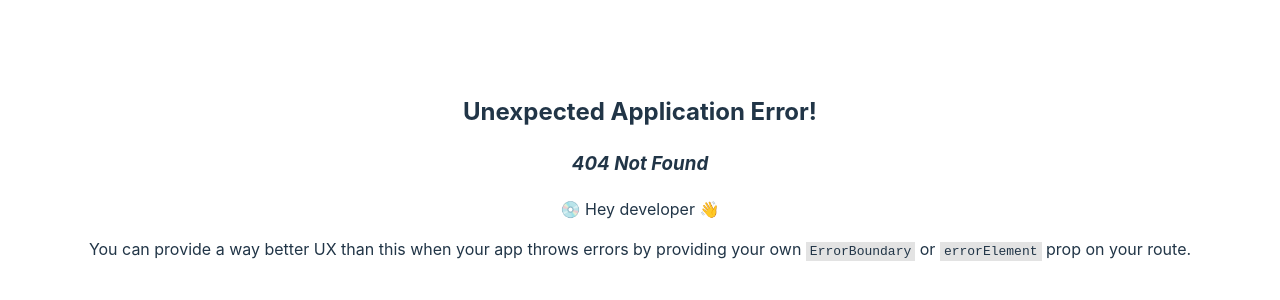
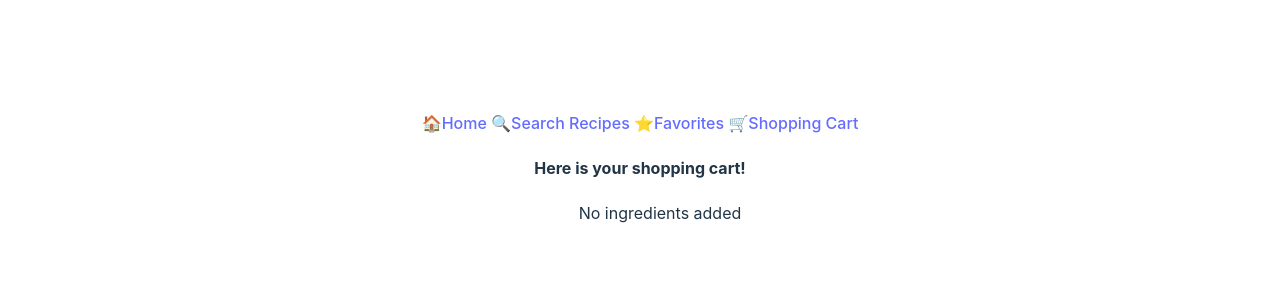
Before and after one commit to lokebahr/receptprojekt, a React (Vite) app: page /shopping-cart in a window 1280 px wide. Before the commit this address had no page. Shown: the part 224-524 px from the top of the page. Built offline with nearby package versions, Linux system fonts and the light colour scheme.

Commit message:
Added cart function and other small fixes

```diff
--- a/src/App.jsx
+++ b/src/App.jsx
@@ -16,7 +16,7 @@ function App() {
   const [recipes, setRecipes] = useState([]);
   const [favorites, setFavorites] = useState([]);
   const [information, setInformation] = useState([]);
-  const [found, setFound] = useState([]);
+  const [cart, setCart] = useState([]);
 
   const navigate = useNavigate();
 
@@ -38,6 +38,39 @@ function App() {
       console.error("Failed to fetch recipes:", error);
     }
   };
+
+
+  const addToCart = (info) => {
+    const newCartItems = info.extendedIngredients.map(ingredient => ({
+      name: ingredient.name,
+      amount: ingredient.measures.metric.amount,
+      unit: ingredient.measures.metric.unitShort,
+      id: ingredient.id
+    }));
+
+    setCart((prevCart) => {
+
+      const updatedCart = prevCart.map(cartItem => {
+        const existingItem = newCartItems.find(newItem => newItem.id === cartItem.id);
+        if (existingItem) {
+
+
+          return {
+            ...cartItem,
+            amount: cartItem.amount + existingItem.amount
+          };
+        }
+        return cartItem;
+      });
+
+      notify(info, "was added to cart")
+      const newItems = newCartItems.filter(newItem => !prevCart.some(cartItem => cartItem.id === newItem.id));
+
+
+      return [...updatedCart, ...newItems];
+    });
+  };
+
 
 
 
@@ -71,7 +104,9 @@ function App() {
         viewMore,
         information,
         setInformation,
-        found}} />
+        setCart,
+        cart,
+        addToCart}} />
 
 
 
--- a/src/Home.jsx
+++ b/src/Home.jsx
@@ -7,9 +7,9 @@ function Home() {
 
     return (
         <div>
-            <h1>Välkommen till recpet AB</h1>
-            <p>På denna sidan kan du hitta recept till din nästa matlagning!</p>
-            <h4>Börja sök!!
+            <h1>Welcome to FlavorBox</h1>
+            <p>FlavorBox is a website for you to find and plan your next meal!</p>
+            <h4>Begin looking for recipes!!!
                 <button onClick = {() => {navigate(`/search-recipe`)}}>
                 🔍
                 </button>
--- a/src/HomePage.jsx
+++ b/src/HomePage.jsx
@@ -30,6 +30,7 @@ function HomePage() {
                 </div>
                 <ImageStyle url={recipe.image} />
               </div>
+
             </li>
           ))
         ) : (
--- a/src/Navbar.jsx
+++ b/src/Navbar.jsx
@@ -5,9 +5,10 @@ function NavBar() {
   return (
     <nav>
       {/* Star icon for navigating to Favorite Recipes */}
-      <NavLink to="/">🏠 Home</NavLink>
-      <NavLink to ="/search-recipe">🔍 Search Recipes</NavLink>
-      <NavLink to="/favorite-recipes">⭐ Favorites</NavLink>
+      <NavLink to="/"> 🏠Home</NavLink>
+      <NavLink to ="/search-recipe"> 🔍Search Recipes</NavLink>
+      <NavLink to="/favorite-recipes"> ⭐Favorites</NavLink>
+      <NavLink to ="/shopping-cart"> 🛒Shopping Cart</NavLink>
 
 
     </nav>
--- a/src/RecipeDetails.jsx
+++ b/src/RecipeDetails.jsx
@@ -1,10 +1,12 @@
 import { useParams } from 'react-router-dom';  // Import useParams
 import { useEffect, useState } from 'react';
 import ImageStyle from './ImageStyle';
+import { useOutletContext } from 'react-router-dom';
 
 function RecipeDetails() {
   const { id } = useParams();
   const [information, setInformation] = useState(null);
+  const {addToCart} = useOutletContext();
 
 
 
@@ -23,33 +25,32 @@ function RecipeDetails() {
           throw new Error(`Error: ${response.status}`);
         }
         const data = await response.json();
-        setInformation(data);  // Set the detailed recipe information
+        setInformation(data);
         console.log(information.winePairing);
       } catch (error) {
         console.error("Failed to fetch recipe information:", error);
       }
     };
 
-    getRecipeInstructions();  // Fetch the recipe instructions on component mount
+    getRecipeInstructions();
   }, [id]);
 
   if (!information) {
-    return <p>Loading recipe details...</p>;  // Loading state
+    return <p>Loading recipe details...</p>;
   }
 
   const cleanedString = information.instructions
-        .replace(/<\/?(ul|ol)>/g, '')    // Remove <ul> and <ol> tags
-        .replace(/<\/?li>/g, '\n');      // Replace <li> and </li> with newlines
+        .replace(/<\/?(ul|ol)>/g, '')
+        .replace(/<\/?li>/g, '\n');
 
-    // Split the string into an array of instructions based on newlines, removing empty items
+
     const instructionArray = cleanedString.split('\n').filter(item => item.trim() !== '');
 
     const removeLinksFromSummary = (summary) => {
-        // Option 1: Completely remove <a> tags and replace them with plain text
+
         return summary.replace(/<a[^>]*>([^<]+)<\/a>/g, '$1');
 
-        // Option 2: Alternatively, if you want to keep the text but disable the links,
-        // return summary.replace(/<a\b[^>]*>(.*?)<\/a>/g, '<span>$1</span>');
+
       };
 
 
@@ -71,6 +72,7 @@ function RecipeDetails() {
                 {ingredient.name}: {ingredient.measures.metric.amount} {ingredient.measures.metric.unitShort}
               </li>
             ))}
+            <button onClick = {() => addToCart(information)}>Add to cart</button>
           </ul>
         </div>
       </div>
@@ -78,7 +80,7 @@ function RecipeDetails() {
       <h3>Instructions</h3>
       <ol>
             {instructionArray.map((instruction, index) => (
-                <li key={index}>{instruction}</li>  // Render each instruction as an ordered list item
+                <li key={index}>{instruction}</li>
             ))}
         </ol>
 
--- /dev/null
+++ b/src/ShoppingCart.jsx
@@ -0,0 +1,33 @@
+import React from "react";
+import { useOutletContext } from 'react-router-dom';
+
+function ShoppingCart() {
+    const {cart, setCart} = useOutletContext();
+
+    const deleteIngredient = (ingredient) => {
+        const updatedCart = cart.filter(cartItem => cartItem.id !== ingredient.id);
+        setCart(updatedCart);
+      };
+    return(
+        <div>
+            <h4>Here is your shopping cart!</h4>
+            <ul>
+            {cart.length > 0 ? (
+                cart.map((ingredient) => (
+                    <li>
+                        {ingredient.name}: {ingredient.amount} {ingredient.unit}
+                        <button onClick={()=>{deleteIngredient(ingredient)}}>➖</button>
+
+                    </li>
+
+          ))
+        ) : (
+          <p>No ingredients added</p>
+        )}
+            </ul>
+        </div>
+    );
+}
+
+export default ShoppingCart;
+//<button onClick={deleteIngredient(ingredient)}></button>
--- a/src/router.jsx
+++ b/src/router.jsx
@@ -4,6 +4,7 @@ import FavoriteRecipes from './FavoriteRecipes';
 import HomePage from './HomePage';
 import RecipeDetails from './RecipeDetails';
 import Home from './Home';
+import ShoppingCart from './ShoppingCart';
 
 const router = createBrowserRouter([
   {
@@ -25,6 +26,11 @@ const router = createBrowserRouter([
       {
         path: "/",
         Component: Home,
+      },
+
+      {
+        path: "/shopping-cart",
+        Component: ShoppingCart,
       }
 
     ],
```
